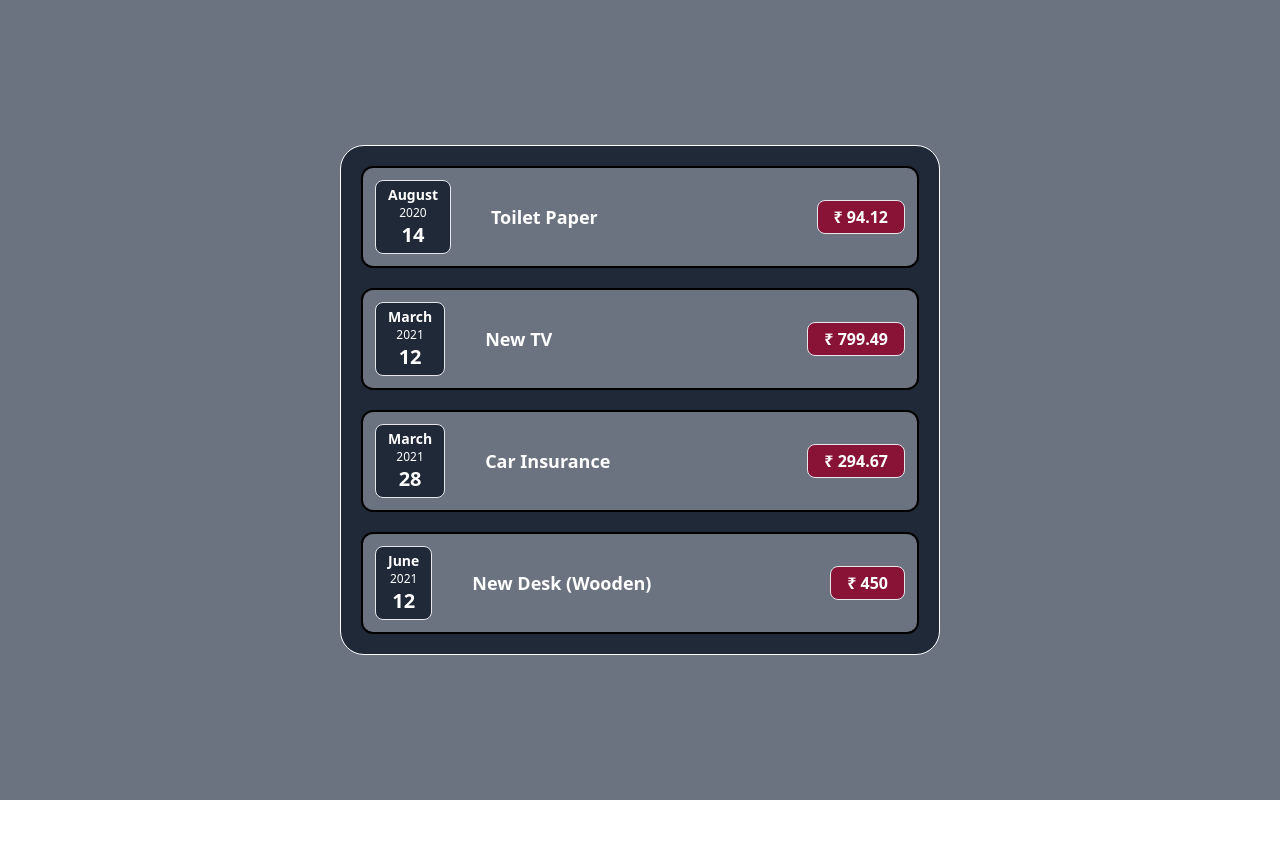
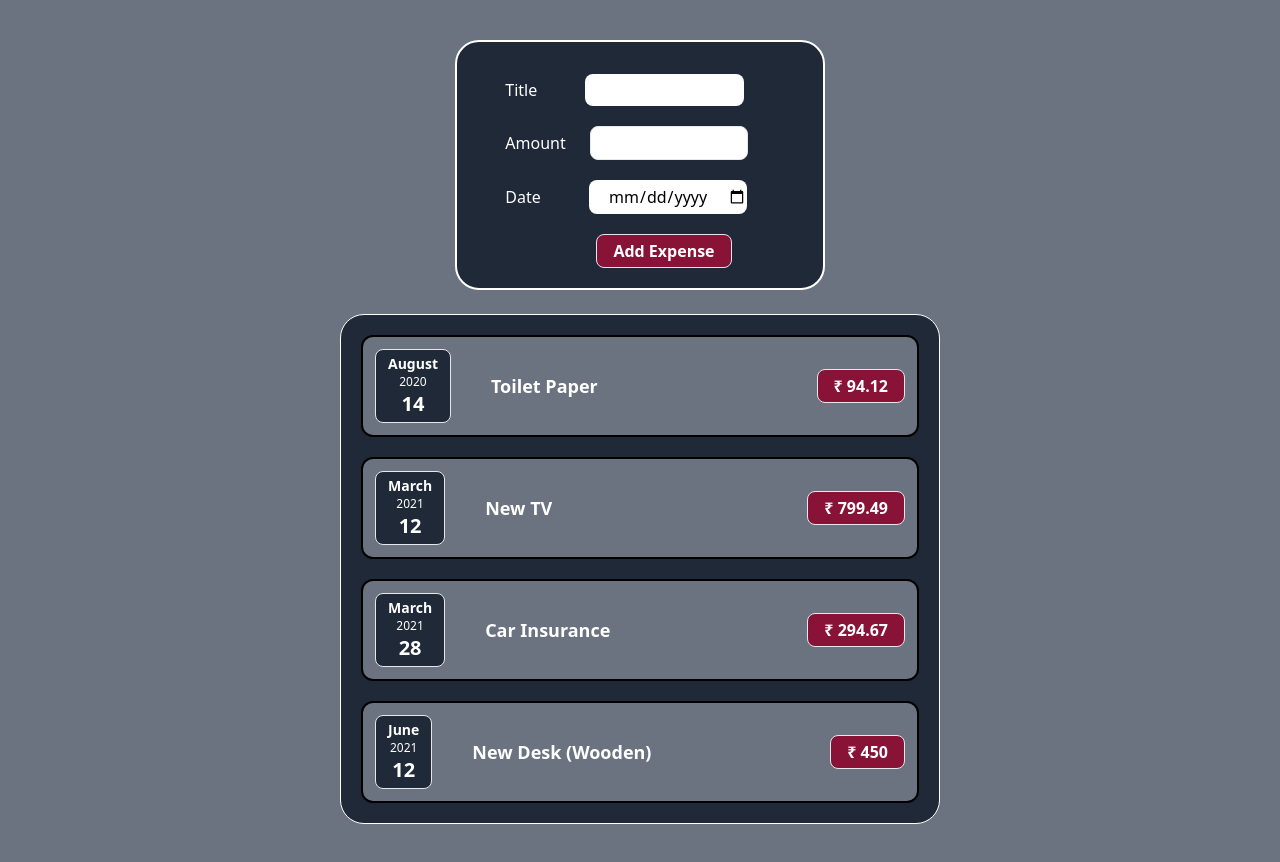
Before and after one commit to up-the-dev/TrackXpenses, a React (Create React App) app: page / in a window 1280 px wide. Before the commit the page ends 800 px from the top, so only its background shows below. Built offline with nearby package versions, Linux system fonts and the light colour scheme.

Commit message:
introduced contexApi
- added context-api for Expenses
- added newExpenses section

```diff
--- a/src/App.js
+++ b/src/App.js
@@ -1,11 +1,24 @@
+import { useEffect } from 'react';
+import { useState } from 'react';
 import './App.css';
-import { Home } from './pages/Expences';
+import { Home } from './pages/Home';
+import { ExpensesContext } from './ExpensesContext';
 
 function App() {
+  const [expenses, setExpenses] = useState({})
+  useEffect(() => {
+    const expenses = window.localStorage.getItem('Expenses')
+    setExpenses(JSON.parse(expenses))
+  }, [])
+  useEffect(() => {
+    console.log(expenses)
+    window.localStorage.setItem('Expenses', JSON.stringify(expenses))
+  }, [expenses])
+
   return (
-    <div className="bg-gray-500 flex items-center justify-center p-10 min-h-screen">
+    <ExpensesContext.Provider value={{ expenses, setExpenses }}>
       <Home />
-    </div>
+    </ExpensesContext.Provider>
   )
 }
 
--- /dev/null
+++ b/src/Components/AddExpense/NewExpense.js
@@ -0,0 +1,98 @@
+import { useContext, useState } from "react"
+import { ExpensesContext } from "../../ExpensesContext"
+
+export const NewExpense = () => {
+    const { expenses, setExpenses } = useContext(ExpensesContext)
+    const [userInput, setUserInput] = useState({
+        title: '',
+        amount: '',
+        date: ''
+    })
+    const changeTitle = (e) => {
+        setUserInput((prevInput) => {
+            return {
+                ...userInput,
+                title: e.target.value
+            }
+        })
+    }
+    const changeAmount = (e) => {
+        setUserInput((prevInput) => {
+            return {
+                ...userInput,
+                amount: e.target.value
+            }
+        })
+    }
+    const changeDate = (e) => {
+        setUserInput((prevInput) => {
+            return {
+                ...userInput,
+                date: e.target.value
+            }
+        })
+    }
+    /* format in localstorage
+    const Expenses = {
+        2002: [{
+            title: 'subkhir',
+            amount: '123',
+            date: ''
+        }],
+        2003: [{
+            title: '',
+            amount: '',
+            date: ''
+        }]
+    }
+    */
+    const addNewExpence = (e) => {
+        e.preventDefault()
+        const year = userInput.date.slice(0, 4)
+        const _expenses = { ...expenses }
+        if (!(_expenses[year])) {
+            _expenses[year] = [{
+                title: userInput.title,
+                amount: userInput.amount,
+                date: userInput.date
+            }]
+        } else {
+            _expenses[year].push({
+                id: Date.now(),//just to generate random ids
+                title: userInput.title,
+                amount: userInput.amount,
+                date: userInput.date
+            })
+        }
+        setUserInput({
+            title: '',
+            amount: '',
+            date: ''
+        })
+        setExpenses(_expenses)
+
+    }
+
+    return (
+        <div >
+            <form id="form" onSubmit={addNewExpence} className="container mx-auto pt-8 pb-5 pl-12 border-white border-2 rounded-3xl bg-gray-800 flex flex-col justify-around gap-5 text-white">
+                <div>
+                    <label className=" font-medium">Title</label>
+                    <input className="ml-12 w-1/2 text-black rounded-lg text-center py-1" onChange={changeTitle} type={'text'} required />
+                </div>
+                <div>
+                    <label className=" font-medium">Amount</label>
+                    <input className="ml-6 w-1/2 text-black border  rounded-lg text-center py-1" type={'number'} onChange={changeAmount} min={1} step={1} required />
+                </div>
+                <div>
+                    <label className=" font-medium">Date</label>
+                    <input className="ml-12 w-1/2 text-black rounded-lg text-center py-1" type={'date'} min='2019-01-01' max='2025-01-01' onChange={changeDate} required />
+                </div>
+                <div className=" text-center">
+                    <button type="submit" className="bg-rose-900 px-4 py-1 text-white font-semibold border rounded-lg" >Add Expense</button>
+                </div>
+
+            </form >
+        </div >
+    )
+}
--- a/src/Components/ExpenceItem.js
+++ /dev/null
@@ -1,19 +0,0 @@
-import { ExpenceDate } from "./ExpenceDate"
-
-export const ExpenceItem = (props) => {
-    const expence = props.expence
-
-    return (
-        <div className=" border-black p-3 border-2 rounded-xl flex justify-between bg-gray-500" >
-            <div className="flex items-center gap-10">
-                {<ExpenceDate date={expence.date} />}
-                <h1 className="font-extrabold text-white text-lg">{expence.title}</h1>
-            </div>
-            <div className="flex items-center">
-                <button className="bg-rose-900 px-4 py-1 text-white font-semibold border rounded-lg">₹ {expence.amount}</button>
-            </div>
-        </div>
-
-
-    )
-}
--- a/src/Components/ExpenceDate.js
+++ b/src/Components/ExpensesCart/ExpenseDate.js
@@ -1,4 +1,4 @@
-export const ExpenceDate = (props) => {
+export const ExpenseDate = (props) => {
     const month = props.date.toLocaleString('en-US', { month: 'long' });
     const day = props.date.toLocaleString('en-US', { day: '2-digit' });
     const year = props.date.getFullYear();
--- /dev/null
+++ b/src/Components/ExpensesCart/ExpenseItem.js
@@ -0,0 +1,19 @@
+import { ExpenseDate } from "./ExpenseDate"
+
+export const ExpenseItem = (props) => {
+    const Expense = props.Expense
+
+    return (
+        <div className=" border-black p-3 border-2 rounded-xl flex justify-between bg-gray-500" >
+            <div className="flex items-center gap-10">
+                {<ExpenseDate date={Expense.date} />}
+                <h1 className="font-extrabold text-white text-lg">{Expense.title}</h1>
+            </div>
+            <div className="flex items-center">
+                <button className="bg-rose-900 px-4 py-1 text-white font-semibold border rounded-lg">₹ {Expense.amount}</button>
+            </div>
+        </div>
+
+
+    )
+}
--- a/src/pages/Expences.js
+++ b/src/Components/ExpensesCart/Expenses.js
@@ -1,7 +1,7 @@
-import { ExpenceItem } from "../Components/ExpenceItem"
+import { ExpenseItem } from "./ExpenseItem"
 
-export const Home = () => {
-    const expences = [
+export const Expenses = () => {
+    const Expenses = [
         {
             id: 'e1',
             title: 'Toilet Paper',
@@ -25,7 +25,7 @@
     ];
     return (
         <div className=" container mx-auto w-1/2 p-5  border-white border rounded-3xl bg-gray-800 flex flex-col justify-around gap-5">
-            {expences.map(expence => <ExpenceItem key={expence.id} expence={expence} />)}
+            {Expenses.map(Expense => <ExpenseItem key={Expense.id} Expense={Expense} />)}
         </div>
     )
 }
--- /dev/null
+++ b/src/ExpensesContext.js
@@ -0,0 +1,2 @@
+import { createContext } from "react";
+export const ExpensesContext = createContext(null)
--- /dev/null
+++ b/src/pages/Home.js
@@ -0,0 +1,11 @@
+import { NewExpense } from "../Components/AddExpense/NewExpense"
+import { Expenses } from "../Components/ExpensesCart/Expenses"
+
+export const Home = () => {
+    return (
+        <div className="bg-gray-500 flex flex-col gap-6 items-center justify-center p-10 min-h-screen">
+            <NewExpense />
+            <Expenses />
+        </div>
+    )
+}
```
